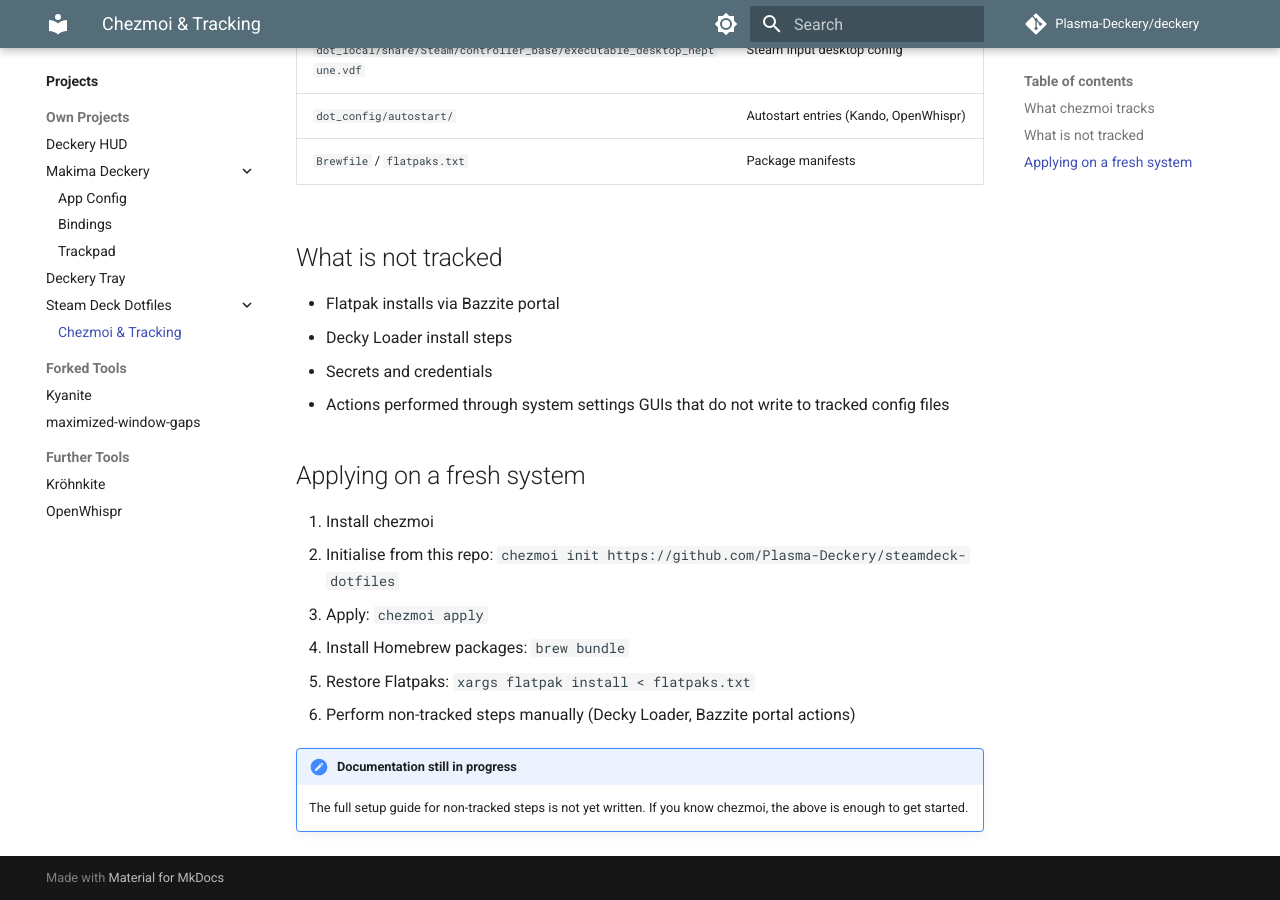
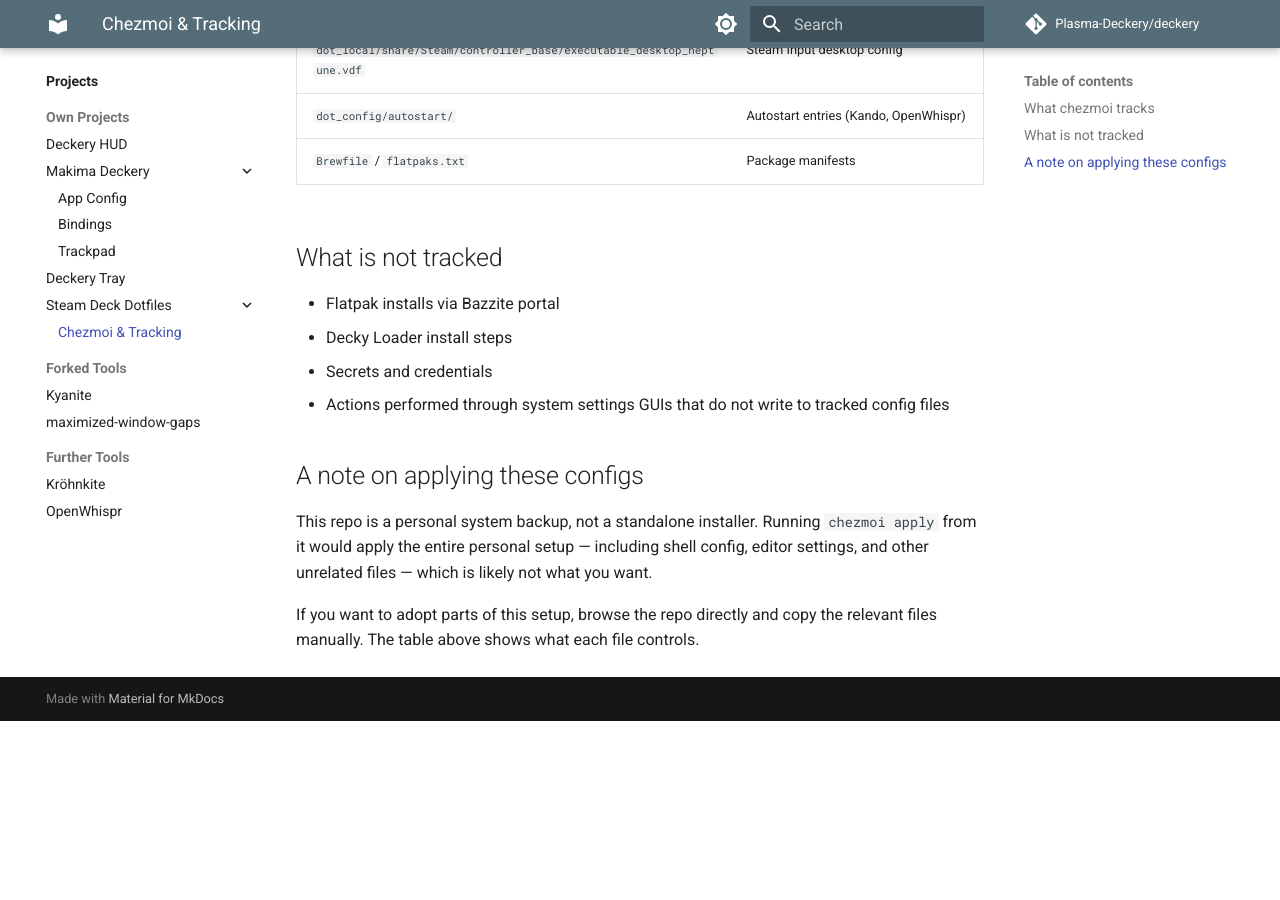
Before and after one commit to Plasma-Deckery/deckery, an MkDocs documentation site: the page built from docs/projects/steamdeck-dotfiles/chezmoi.md, in a window 1280 px wide and 900 px high, scrolled down 702 px. Built offline with MkDocs 1.6.1 and Material for MkDocs 9.7.7, drawn with Linux system fonts in a browser that asks for light colours; comment, search, counter and statistics services are not loaded; after the commit the page ends 1423 px from its top, so only the background shows below that.

Commit message:
docs: update videos, remove chezmoi install instructions

```diff
--- a/docs/projects/steamdeck-dotfiles/chezmoi.md
+++ b/docs/projects/steamdeck-dotfiles/chezmoi.md
@@ -23,14 +23,8 @@
 - Secrets and credentials
 - Actions performed through system settings GUIs that do not write to tracked config files
 
-## Applying on a fresh system
+## A note on applying these configs
 
-1. Install chezmoi
-2. Initialise from this repo: `chezmoi init https://github.com/Plasma-Deckery/steamdeck-dotfiles`
-3. Apply: `chezmoi apply`
-4. Install Homebrew packages: `brew bundle`
-5. Restore Flatpaks: `xargs flatpak install < flatpaks.txt`
-6. Perform non-tracked steps manually (Decky Loader, Bazzite portal actions)
+This repo is a personal system backup, not a standalone installer. Running `chezmoi apply` from it would apply the entire personal setup — including shell config, editor settings, and other unrelated files — which is likely not what you want.
 
-!!! note "Documentation still in progress"
-    The full setup guide for non-tracked steps is not yet written. If you know chezmoi, the above is enough to get started.
+If you want to adopt parts of this setup, browse the repo directly and copy the relevant files manually. The table above shows what each file controls.
```
Also changed, not shown: 2 other files.
